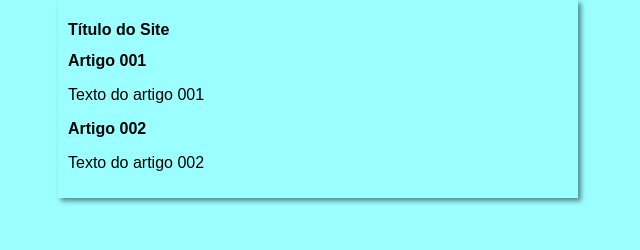
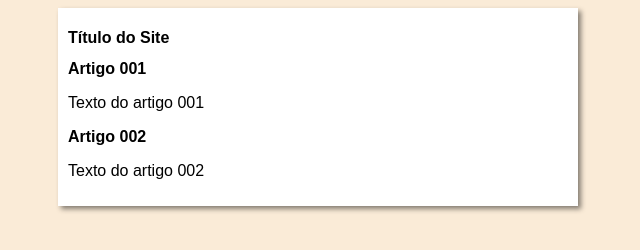
Before and after one commit to joordanna/projeto-site, a plain HTML site: page index.html in a window 1280 px wide. Shown: the whole page, without its empty margins (322-962 px from the left). Drawn offline with Linux system fonts and the light colour scheme.

Commit message:
Update style.css

```diff
--- a/estilos/style.css
+++ b/estilos/style.css
@@ -4,7 +4,11 @@
 }
 
 body{
-    background-color: rgb(155, 255, 255);
+    background-color: antiquewhite;
+}
+
+main{
+    background-color: white;
     width: 500px;
     margin: auto;
     padding: 10px;
```
